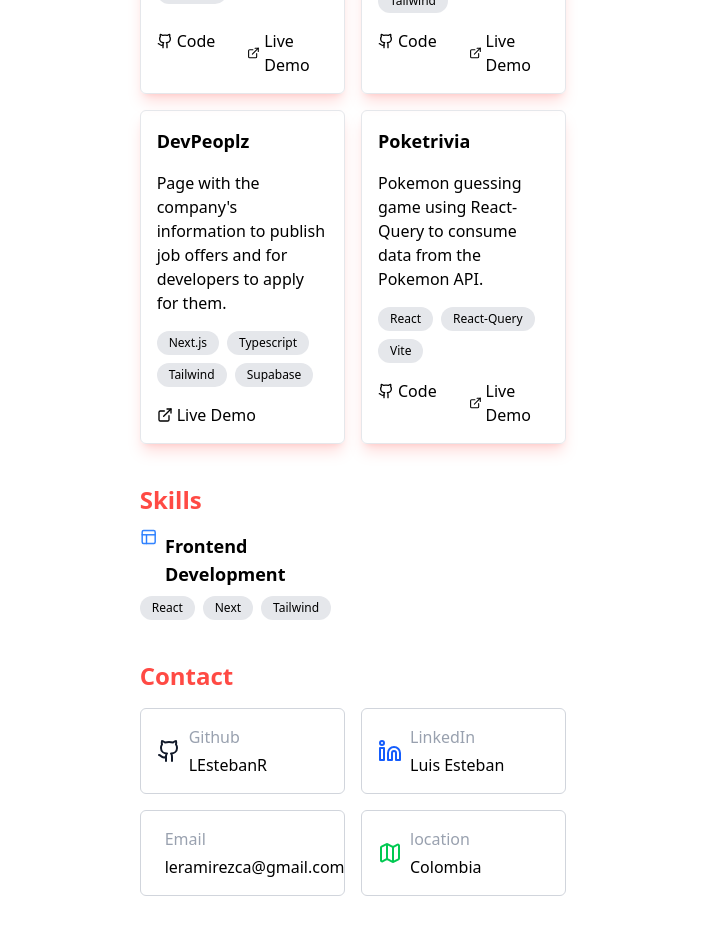
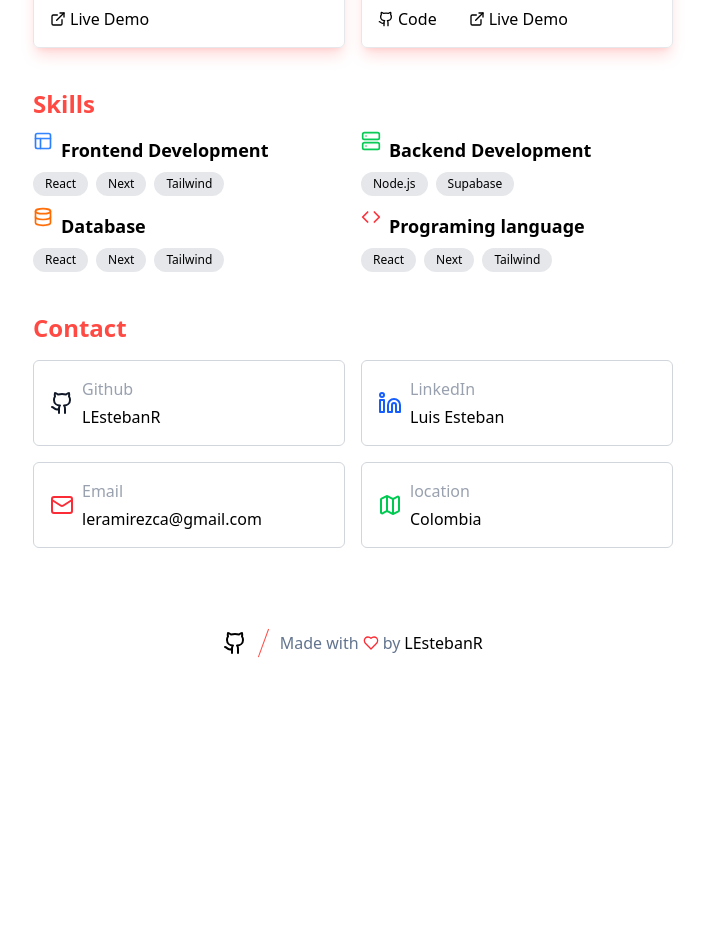
Before and after one commit to LEstebanR/lesteban, a React (Vite) app: page / in a window 1280 px wide. Shown: the part 1780-2708 px from the top of the page, without its empty margins (287-992 px from the left). After the commit the page ends 2470 px from the top, so only its background shows below. Built offline with nearby package versions, Linux system fonts and the light colour scheme.

Commit message:
update changes

```diff
--- a/src/App.tsx
+++ b/src/App.tsx
@@ -12,7 +12,7 @@
     return (
         <div className="min-h-screen flex flex-col items-center">
             <Header />
-            <main className="mt-24 lg:w-3/6 xl:w-2/6 flex flex-col gap-10 items-between px-4 lg:px-0 mb-12 ">
+            <main className="mt-24 xl:w-3/6 2xl:w-2/6 flex flex-col gap-10 items-between px-4 xl:px-0 mb-12 ">
                 <AboutMe />
                 <Experience />
                 <Projects />
--- a/src/components/cards/contact-card.tsx
+++ b/src/components/cards/contact-card.tsx
@@ -1,4 +1,4 @@
-import { H3, Body } from "@components/ui/typography";
+import { Body } from "@components/ui/typography";
 import { ContactLink } from "@types/main";
 
 export function ContactCard({ link }: { link: ContactLink } ) {
--- a/src/components/skills.tsx
+++ b/src/components/skills.tsx
@@ -1,6 +1,6 @@
 import { H1, H3 } from "./ui/typography";
 import { SKILLS } from "@data/data";
-import { Layout } from "lucide-react";
+import { Layout, Server, Database, Code } from "lucide-react";
 import { Chip } from "./ui/chip";
 
 function Skill({skill, icon, skills}: { skill: string, icon: React.ReactNode, skills: string[]}){
@@ -25,8 +25,10 @@
   return <div className="flex flex-col gap-4">
     <H1 color="primary">Skills</H1>
     <div className="grid grid-cols-1 md:grid-cols-2 gap-4">
-      <Skill skill="Frontend Development" icon={<Layout className="h-5 w-5 text-blue-500 animate-bounce" />} skills={SKILLS.frontend}/>
-
+      <Skill skill="Frontend Development" icon={<Layout className="h-5 w-5 text-blue-500 animate-bounce [animation-duration:2s]" />} skills={SKILLS.frontend}/>
+      <Skill skill="Backend Development" icon={<Server className="h-5 w-5 text-green-500 animate-bounce [animation-duration:2s]" />} skills={SKILLS.backend}/>
+      <Skill skill="Database" icon={<Database className="h-5 w-5 text-orange-500 animate-bounce [animation-duration:2s]" />} skills={SKILLS.frontend}/>
+      <Skill skill="Programing language" icon={<Code className="h-5 w-5 text-red-500 animate-bounce [animation-duration:2s]" />} skills={SKILLS.frontend}/>
 
     </div>
   </div>
--- a/src/components/ui/header.tsx
+++ b/src/components/ui/header.tsx
@@ -5,7 +5,7 @@
 const Header = () => {
   return (
     <header className="flex justify-center items-center fixed top-0 left-0 right-0 z-10 bg-white backdrop-blur-sm border-b-2 border-gray-100 h-24">
-      <div className="flex justify-between items-center lg:w-3/6 xl:w-2/6 w-full px-4 lg:px-0">
+      <div className="flex justify-between items-center xl:w-3/6 2xl:w-2/6 w-full px-4 xl:px-0">
         <div>
           <H1>Luis Esteban</H1>
           <Subtitle>Software Engineer</Subtitle>
```
